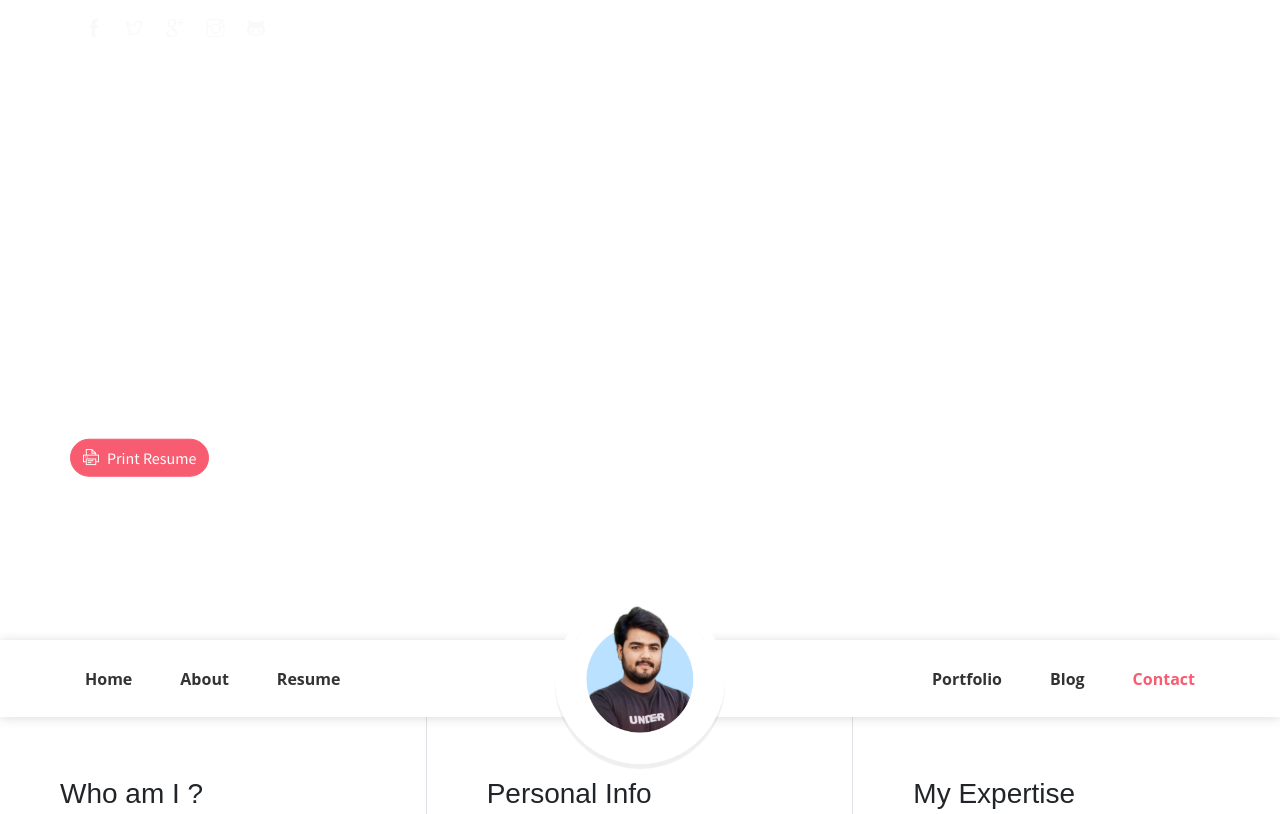
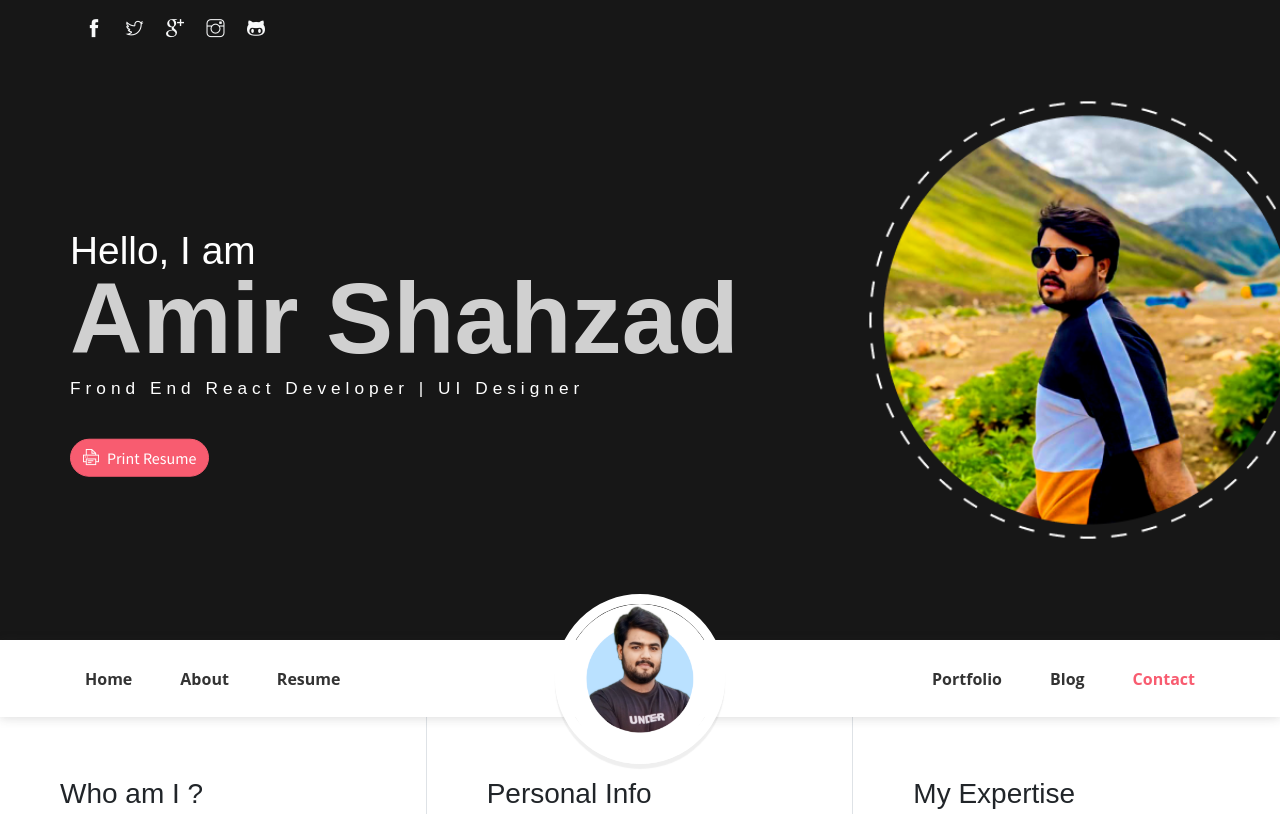
Before and after one commit to Amir00786/Amir00786.github.io, a plain HTML site: page index.html in a window 1280 px wide. Shown: the top 814 px of the page. Drawn offline with Linux system fonts and the light colour scheme; some packages are replaced by stand-ins of ours.

Commit message:
add bg-banner-img

```diff
--- a/assets/scss/layout/_header.scss
+++ b/assets/scss/layout/_header.scss
@@ -2,7 +2,7 @@
     position: relative;
     height: 80vh;
     min-height: 600px;
-    background-image: url(../../imgs/header.png);
+    background-image: url(../../imgs/header.png) !important;
     background-size: cover;
     background-position: center;
     background-repeat: no-repeat;
--- a/index.html
+++ b/index.html
@@ -13,7 +13,7 @@
 </head>
 <body data-spy="scroll" data-target=".navbar" data-offset="40" id="home">
     <a href="components.html" class="btn btn-primary btn-component" data-spy="affix" data-offset-top="600"><i class="ti-shift-left-alt"></i> Components</a>
-    <header class="header">
+    <header class="header" style="background-image: url(./assets/imgs/header.png);">
         <div class="container">
             <ul class="social-icons pt-3">
                 <li class="social-item"><a class="social-link text-light" href="#"><i class="ti-facebook" aria-hidden="true"></i></a></li>
```
